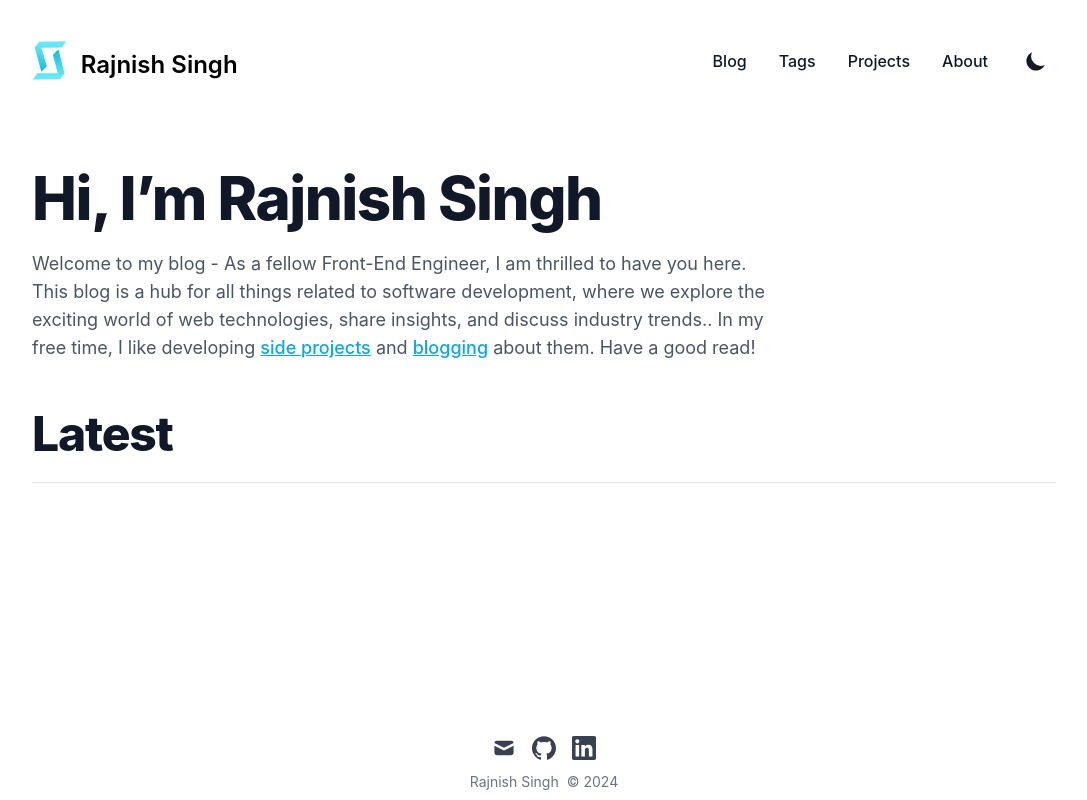
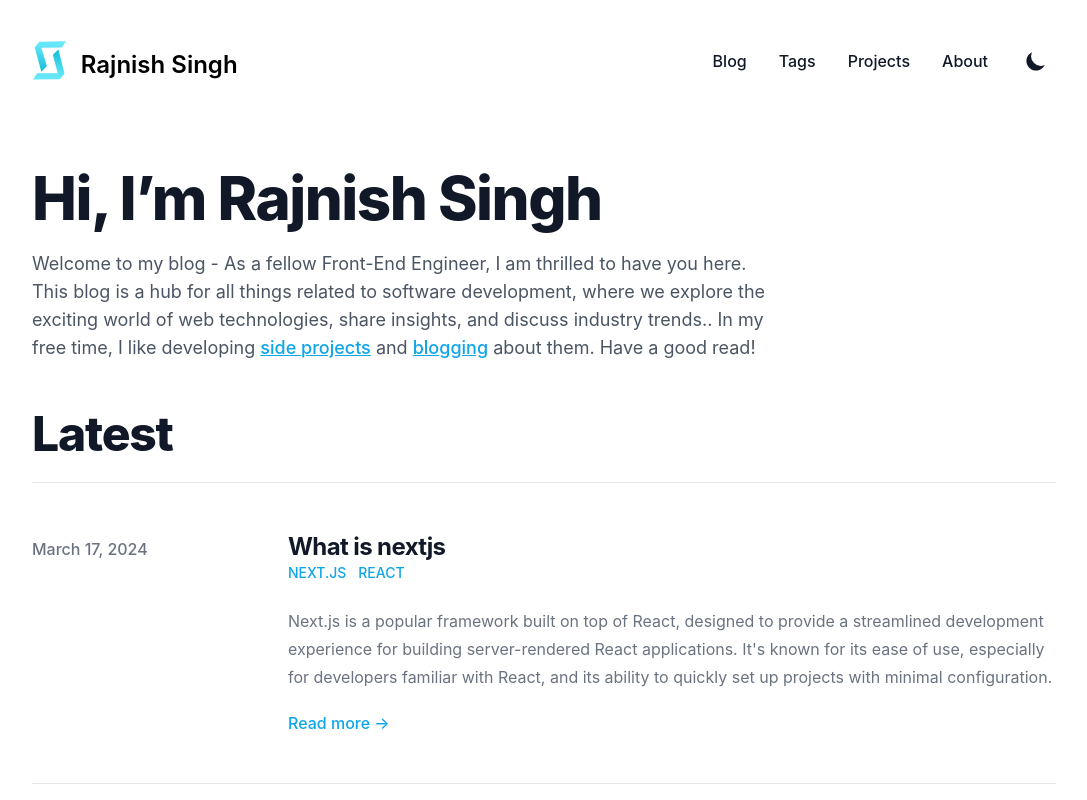
Before and after one commit to rajnish93/Blog, a Next.js app: page / in a window 1280 px wide. Shown: the top 800 px of the page, without its empty margins (96-1183 px from the left). Built offline with nearby package versions, Linux system fonts and the light colour scheme.

Commit message:
added latest post on home page

```diff
--- a/app/page.tsx
+++ b/app/page.tsx
@@ -1,8 +1,15 @@
 import Link from "@/components/customLink";
 import siteMetadata from "@/data/siteMetadata";
+import { getAllFilesFrontMatter } from "@/lib/mdx";
+import formatDate from "@/lib/utils/formatDate";
+import Tag from "@/components/tag";
 
-export default function Home() {
+export default async function Home() {
+  const posts = await getAllFilesFrontMatter("blog");
+  const MAX_DISPLAY = 5;
+
   return (
+    <>
       <div>
         <div className="flex flex-col items-center my-6 xl:flex-row gap-x-12 xl:mb-12">
           <div className="pt-6">
@@ -22,6 +29,71 @@ export default function Home() {
           Latest
         </h2>
         <hr className="border-gray-200 dark:border-gray-700" />
+        <ul className="divide-y divide-gray-200 dark:divide-gray-700">
+          {!posts.length && "No posts found."}
+          {posts.slice(0, MAX_DISPLAY).map((frontMatter) => {
+            const { slug, date, title, summary, tags } = frontMatter;
+            return (
+              <li key={slug} className="py-12">
+                <article>
+                  <div className="space-y-2 xl:grid xl:grid-cols-4 xl:space-y-0 xl:items-baseline">
+                    <dl>
+                      <dt className="sr-only">Published on</dt>
+                      <dd className="text-base font-medium leading-6 text-gray-500 dark:text-gray-400">
+                        {date && (
+                          <time dateTime={date}>{formatDate(date)}</time>
+                        )}
+                      </dd>
+                    </dl>
+                    <div className="space-y-5 xl:col-span-3">
+                      <div className="space-y-6">
+                        <div>
+                          <h2 className="text-2xl font-bold leading-8 tracking-tight">
+                            <Link
+                              href={`/blog/${slug}`}
+                              className="text-gray-900 dark:text-gray-100"
+                            >
+                              {title}
+                            </Link>
+                          </h2>
+                          <div className="flex flex-wrap">
+                            {tags.map((tag) => (
+                              <Tag key={tag} text={tag} />
+                            ))}
                           </div>
+                        </div>
+                        <div className="prose text-gray-500 max-w-none dark:text-gray-400">
+                          {summary}
+                        </div>
+                      </div>
+                      <div className="text-base font-medium leading-6">
+                        <Link
+                          href={`/blog/${slug}`}
+                          className="text-primary-500 hover:text-primary-600 dark:hover:text-primary-400"
+                          aria-label={`Read "${title}"`}
+                        >
+                          Read more &rarr;
+                        </Link>
+                      </div>
+                    </div>
+                  </div>
+                </article>
+              </li>
+            );
+          })}
+        </ul>
+      </div>
+      {posts.length > MAX_DISPLAY && (
+        <div className="flex justify-end text-base font-medium leading-6">
+          <Link
+            href="/blog"
+            className="text-primary-500 hover:text-primary-600 dark:hover:text-primary-400"
+            aria-label="all posts"
+          >
+            All Posts &rarr;
+          </Link>
+        </div>
+      )}
+    </>
   );
 }
```
Lines whose indentation alone changed are shown as unchanged.
